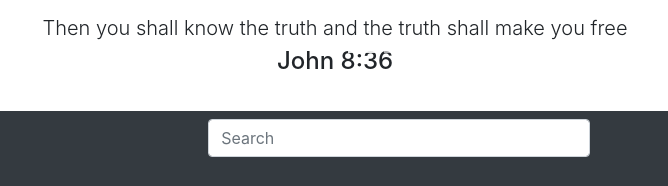
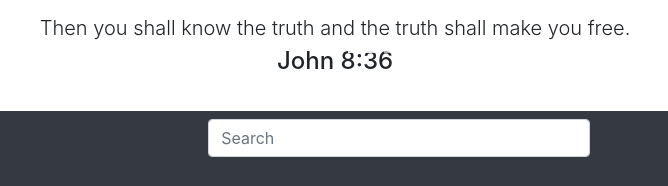
Before and after one commit to libertybootcamp/libertybootcamp.github.io, a website: page index.html in a window 1280 px wide. Shown: the part 488-674 px from the top of the page, 241-909 px from the left. Drawn offline with Linux system fonts and the light colour scheme.

Commit message:
Update index.html

```diff
--- a/index.html
+++ b/index.html
@@ -71,7 +71,7 @@
   <div class="row h-100 ">
   <div class="carousel-inner pt-2 ">
     <div class="carousel-item active pt-2 ">
-      <p4 class="lead mb-3 text-center text-white-25 mt-5">Then you shall know the truth and the truth shall make you free</p4>
+      <p4 class="lead mb-3 text-center text-white-25 mt-5">Then you shall know the truth and the truth shall make you free.</p4>
                 <h4 class="display-6 text-center text-green mt-1 mb-1">John 8:36</h4>
     </div>
     <div class="carousel-item pt-2">
```
